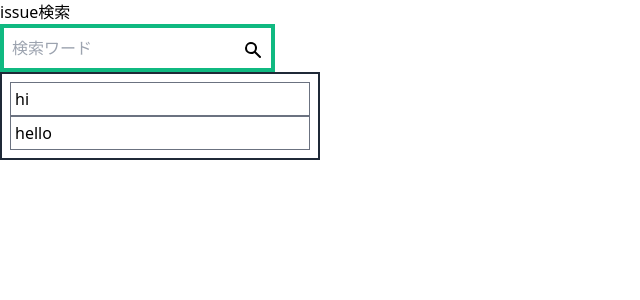
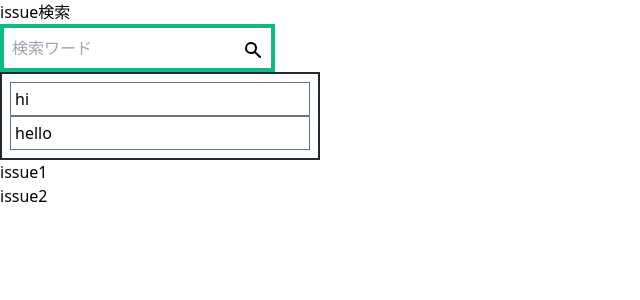
Before and after one commit to zd613/issue-ikkatsu-kensaku, a Nuxt app: page /search in a window 1280 px wide. Shown: the top 300 px of the page, without its empty margins (0-640 px from the left). Built offline with nearby package versions, Linux system fonts and the light colour scheme.

Commit message:
issue一覧のcomponnet追加

```diff
--- /dev/null
+++ b/components/IssueItem.vue
@@ -0,0 +1,15 @@
+<template>
+  <div>{{ issue.title }}</div>
+</template>
+
+<script setup lang="ts">
+import { PropType } from "vue";
+import { IssueInfo } from "~~/interfaces/IssueInfo";
+
+defineProps({
+  issue: {
+    type: Object as PropType<IssueInfo>,
+    required: true,
+  },
+});
+</script>
--- /dev/null
+++ b/components/IssueList.vue
@@ -0,0 +1,15 @@
+<template>
+  <div>
+    <div v-for="(issue, index) in issues" :key="index">
+      <IssueItem :issue="issue" />
+    </div>
+  </div>
+</template>
+
+<script setup lang="ts">
+import { PropType } from "vue";
+import { IssueInfo } from "~~/interfaces/IssueInfo";
+defineProps({
+  issues: Array as PropType<IssueInfo[]>,
+});
+</script>
--- /dev/null
+++ b/interfaces/IssueInfo.ts
@@ -0,0 +1,3 @@
+export interface IssueInfo {
+  title: string;
+}
--- a/pages/search.vue
+++ b/pages/search.vue
@@ -8,10 +8,15 @@
         <RepositoryList :repositories="repositoryList" />
       </div>
     </div>
+
+    <div>
+      <IssueList :issues="issueList" />
+    </div>
   </div>
 </template>
 
 <script setup lang="ts">
+import { IssueInfo } from "~~/interfaces/IssueInfo";
 import { RepositoryInfo } from "~~/interfaces/RepositoryInfo";
 
 const repositoryList: RepositoryInfo[] = [
@@ -24,4 +29,13 @@ const repositoryList: RepositoryInfo[] = [
     url: "",
   },
 ];
+
+const issueList: IssueInfo[] = [
+  {
+    title: "issue1",
+  },
+  {
+    title: "issue2",
+  },
+];
 </script>
```
